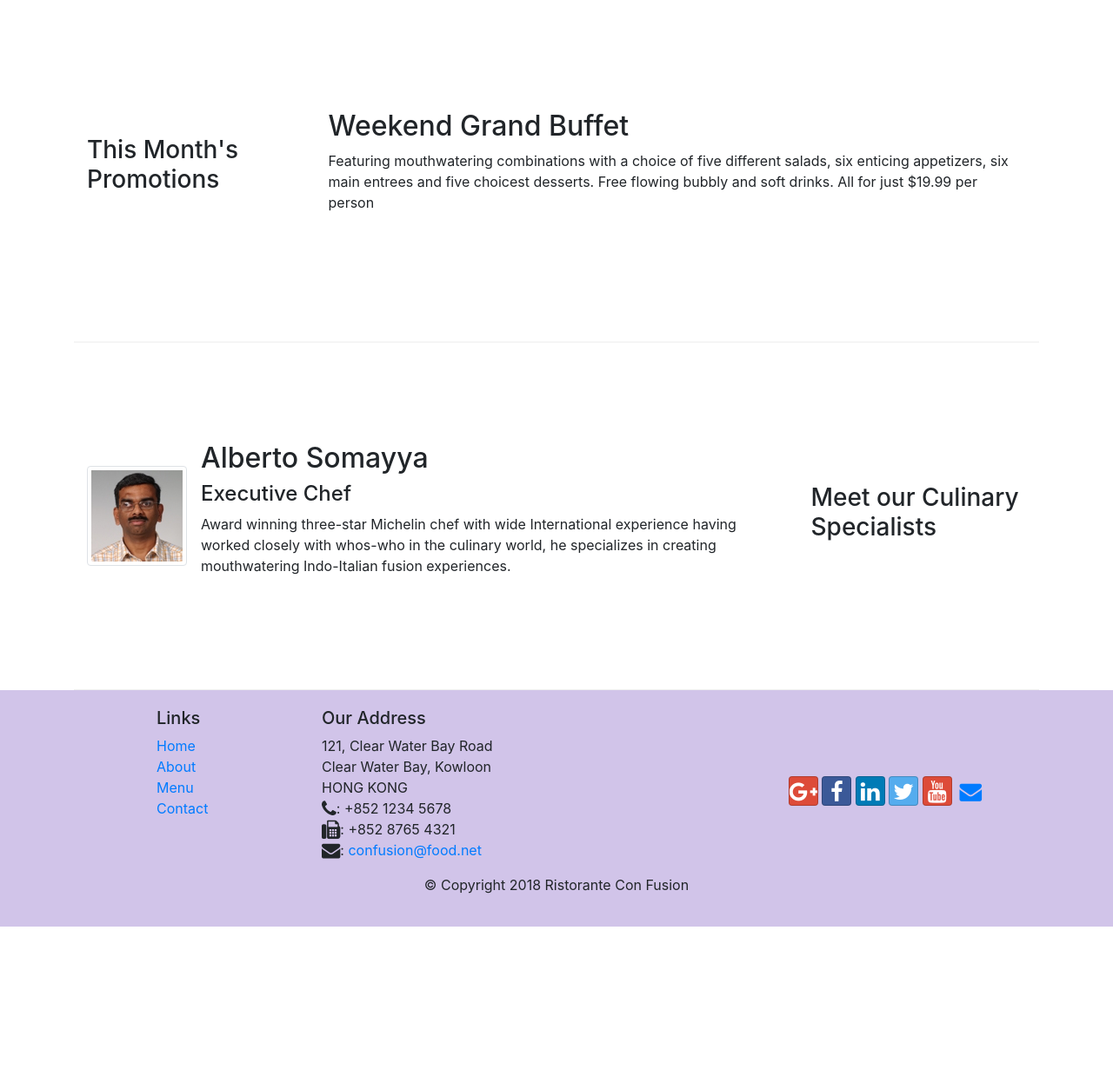
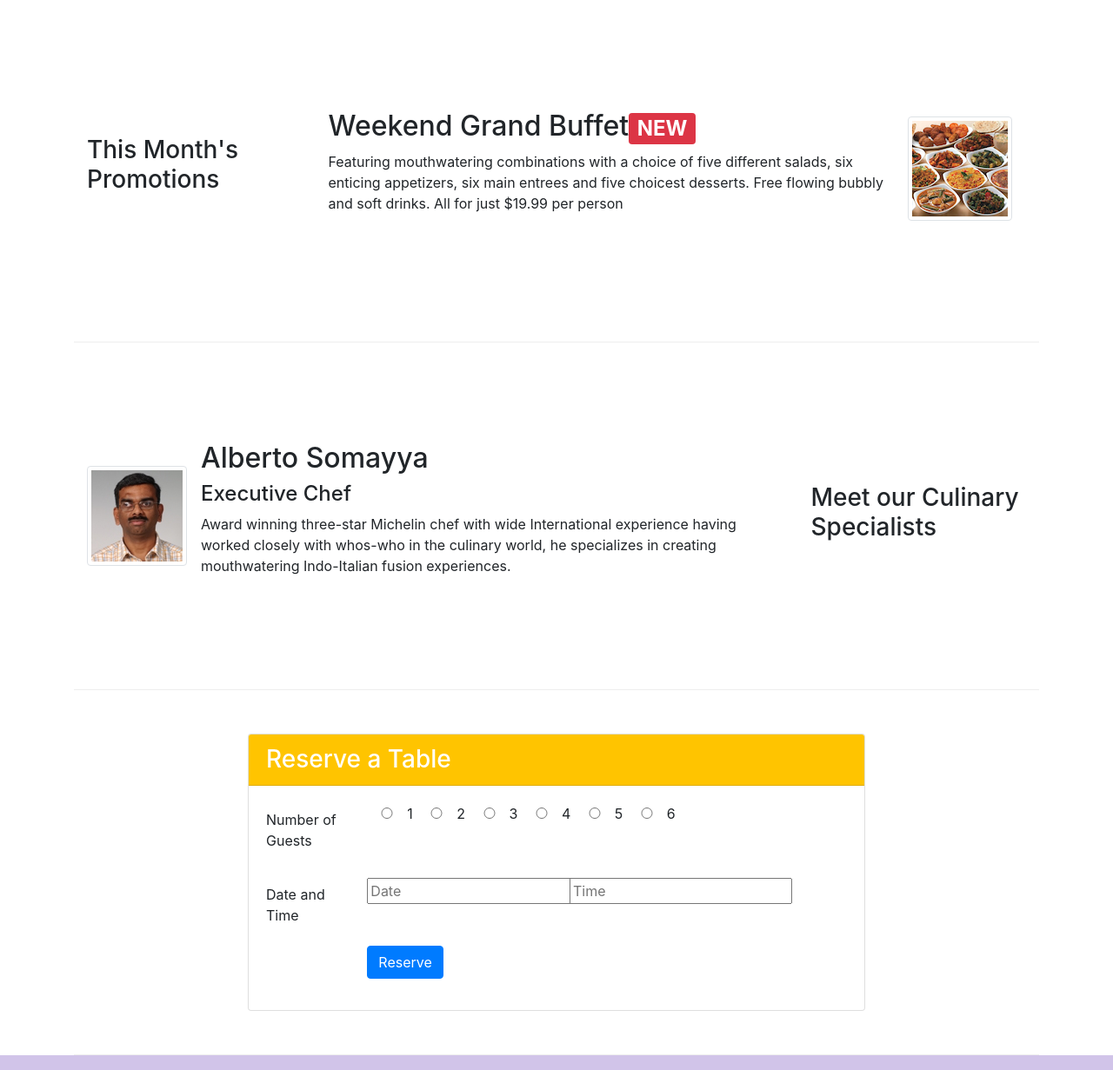
Before and after one commit to priyanshuvishnoi/conFusion, a website: page index.html in a window 1280 px wide. Shown: the part 740-1971 px from the top of the page at 87% size. Before the commit the page ends 1806 px from the top, so only its background shows below. Drawn offline with nearby package versions, Linux system fonts and the light colour scheme.

Commit message:
Assignment 2

```diff
--- a/index.html
+++ b/index.html
@@ -48,8 +48,11 @@
             your culinary senses!
           </p>
         </div>
-        <div class="col-12 col-sm align-self-center">
+        <div class="col-12 col-sm-3 align-self-center">
           <img src="img/logo.png" class="img-fluid">
+        </div>
+        <div class="col-12 col-sm-3 align-self-center">
+          <a href="#reserveForm"><button class="btn" style="background-color: #ffc400; width: 190px;">Reserve Table</button></a>
         </div>
       </div>
     </div>
@@ -64,8 +67,9 @@
         <div class="media">
           <img src="img/uthappizza.png" alt="uthappizza" class="d-flex mr-3 img-thumbnail align-self-center">
           <div class="media-body">
-            <h2 class="mt-0">Uthappizza <span class="badge badge-danger">HOT</span><span class="badge badge-pill badge-secondary">$4.99</span></h2>
-            <p>
+            <h2 class="mt-0">Uthappizza <span class="badge badge-danger">HOT</span><span
+                class="badge badge-pill badge-secondary">$4.99</span></h2>
+            <p class="d-none d-sm-block">
               A unique combination of Indian Uthappam (pancake) and Italian pizza,
               topped with Cerignola olives, ripe vine cherry tomatoes, Vidalia
               onion, Guntur chillies and Buffalo Paneer.
@@ -82,13 +86,18 @@
         <h3>This Month's Promotions</h3>
       </div>
       <div class="col col-sm col-md">
-        <h2>Weekend Grand Buffet</h2>
-        <p>
-          Featuring mouthwatering combinations with a choice of five different
-          salads, six enticing appetizers, six main entrees and five choicest
-          desserts. Free flowing bubbly and soft drinks. All for just $19.99
-          per person
-        </p>
+        <div class="media">
+          <img src="img/buffet.png" alt="buffet" class="d-flex mr-3 img-thumbnail align-self-center order-sm-last">
+          <div class="media-body">
+            <h2 class="mt-0">Weekend Grand Buffet<span class="badge badge-danger">NEW</span></h2>
+          <p class="d-none d-sm-block">
+            Featuring mouthwatering combinations with a choice of five different
+            salads, six enticing appetizers, six main entrees and five choicest
+            desserts. Free flowing bubbly and soft drinks. All for just $19.99
+            per person
+          </p>
+          </div>
+        </div>
       </div>
     </div>
 
@@ -102,7 +111,7 @@
           <div class="media-body">
             <h2 class="mt-0">Alberto Somayya</h2>
             <h4>Executive Chef</h4>
-            <p>
+            <p class="d-none d-sm-block">
               Award winning three-star Michelin chef with wide International
               experience having worked closely with whos-who in the culinary
               world, he specializes in creating mouthwatering Indo-Italian fusion
@@ -113,6 +122,43 @@
 
       </div>
     </div>
+    <div class="row row-content justify-content-center" id="reserveForm">
+      <div class="col-12 col-sm-8">
+        <div class="card">
+          <h3 class="card-header text-white" style="background-color: #ffc400">Reserve a Table</h3>
+          <div class="card-body">
+            <form>
+              <div class="form-group row">
+                <label for="radio" class="col-12 col-md-2 col-form-label">Number of Guests</label>
+                <div class="col-12 col-md-10">
+                  <input class="col-1" type="radio" name="radio" id="radio">1
+                  <input class="col-1" type="radio" name="radio" id="radio">2
+                  <input class="col-1" type="radio" name="radio" id="radio">3
+                  <input class="col-1" type="radio" name="radio" id="radio">4
+                  <input class="col-1" type="radio" name="radio" id="radio">5
+                  <input class="col-1" type="radio" name="radio" id="radio">6
+                </div>
+              </div>
+              <div class="form-group row mt-4">
+                <label for="datetime" class="col-12 col-md-2 col-form-label">Date and Time</label>
+                <div class="col-12 col-md-4">
+                  <input class="" type="text" name="" id="datetime" placeholder="Date"></div>
+                <div class="col-12 col-md-4">
+                  <input class="" type="text" name="" id="" placeholder="Time"></div>
+              </div>
+              <div class="form-group row">
+                <div class="offset-md-2 col-md-10">
+                  <button type="submit" class="btn btn-primary">
+                    Reserve
+                  </button>
+                </div>
+              </div>
+          </div>
+          </form>
+        </div>
+      </div>
+    </div>
+  </div>
   </div>
 
   <footer class="footer">
```
